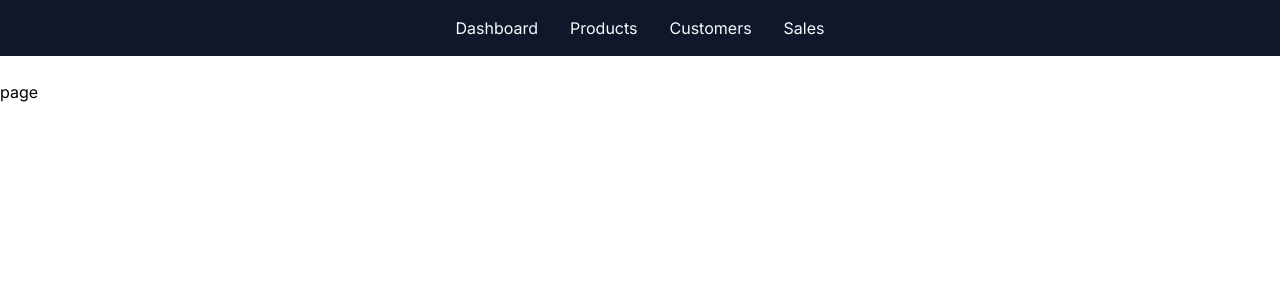
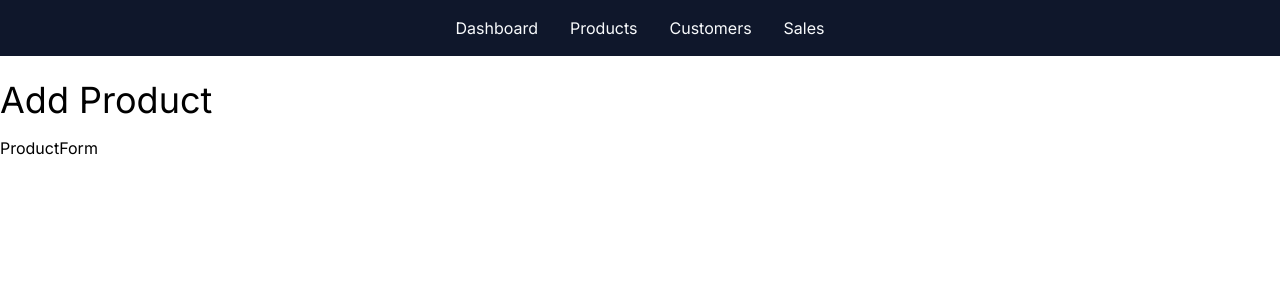
Before and after one commit to Azikenp/prisma-backend_ecom, a Next.js app: page /admin/products/new in a window 1280 px wide. Shown: the top 300 px of the page. Built offline with nearby package versions, Linux system fonts and the light colour scheme.

Commit message:
product form

```diff
--- /dev/null
+++ b/src/app/admin/products/_components/ProductForm.tsx
@@ -0,0 +1,8 @@
+
+const ProductForm = () => {
+  return (
+    <div>ProductForm</div>
+  )
+}
+
+export default ProductForm
--- a/src/app/admin/products/new/page.tsx
+++ b/src/app/admin/products/new/page.tsx
@@ -1,9 +1,13 @@
-import React from 'react'
+import PageHeader from "../../_components/PageHeader";
+import ProductForm from "../_components/ProductForm";
 
 const page = () => {
   return (
-    <div>page</div>
-  )
-}
+    <>
+      <PageHeader>Add Product</PageHeader>
+      <ProductForm />
+    </>
+  );
+};
 
-export default page
+export default page;
--- a/src/app/admin/products/page.tsx
+++ b/src/app/admin/products/page.tsx
@@ -1,7 +1,7 @@
 import { Button } from "@/components/ui/button";
 import PageHeader from "../_components/PageHeader";
 import Link from "next/link";
-import { Table, TableHead, TableHeader, TableRow } from "@/components/ui/table";
+import { Table, TableBody, TableHead, TableHeader, TableRow } from "@/components/ui/table";
 
 const page = () => {
   return (
@@ -35,6 +35,9 @@ function ProductsTable() {
           </TableHead>
         </TableRow>
       </TableHeader>
+      <TableBody>
+
+      </TableBody>
     </Table>
   );
 }
```
